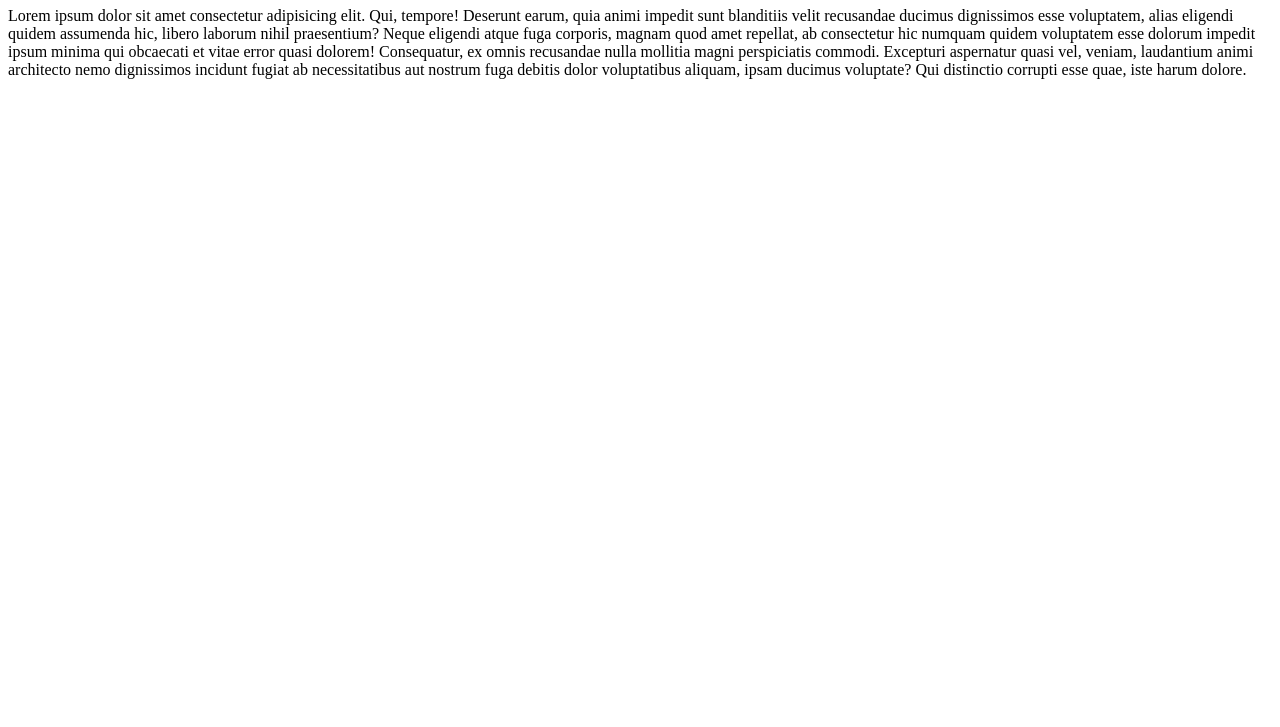
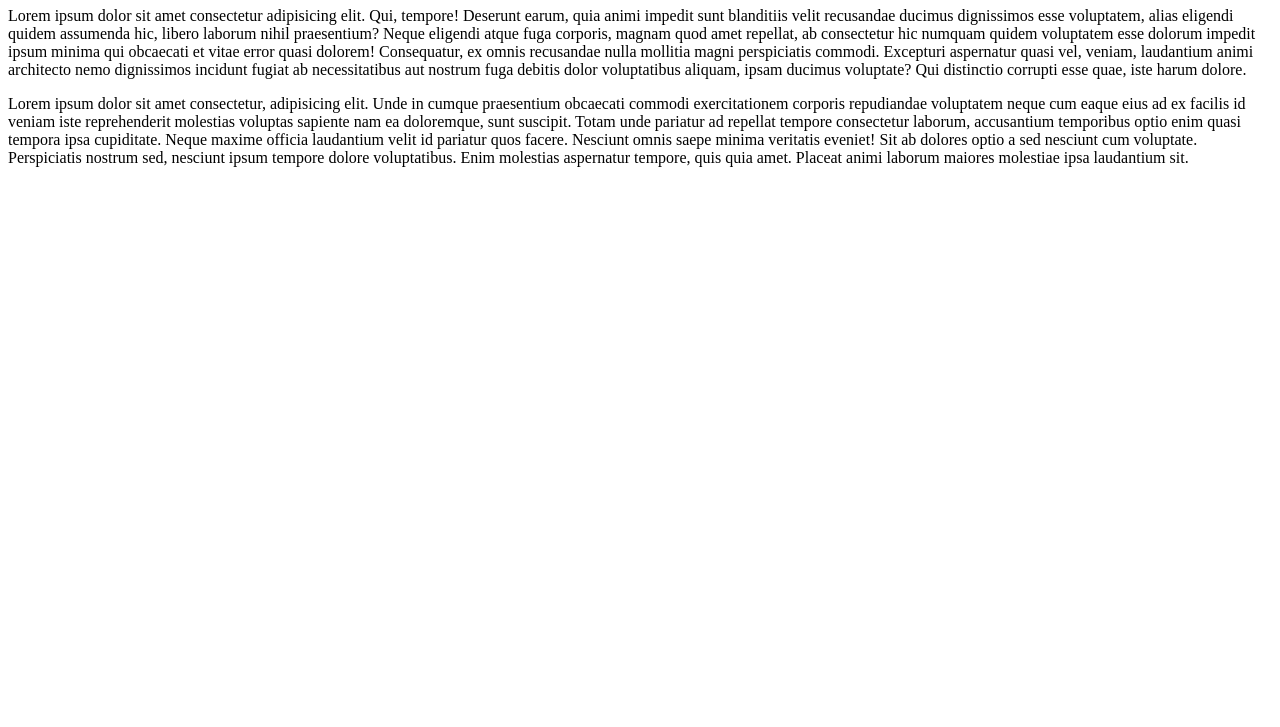
Before and after one commit to MehulParmar0507/demo-page-html, a plain HTML site: page index.html in a window 1280 px wide. Shown: the part 73-800 px from the top of the page. Drawn offline with Linux system fonts and the light colour scheme.

Commit message:
changes done

```diff
--- a/index.html
+++ b/index.html
@@ -8,5 +8,6 @@
 <body>
  <h1>This Is Heading</h1>
  <p>Lorem ipsum dolor sit amet consectetur adipisicing elit. Qui, tempore! Deserunt earum, quia animi impedit sunt blanditiis velit recusandae ducimus dignissimos esse voluptatem, alias eligendi quidem assumenda hic, libero laborum nihil praesentium? Neque eligendi atque fuga corporis, magnam quod amet repellat, ab consectetur hic numquam quidem voluptatem esse dolorum impedit ipsum minima qui obcaecati et vitae error quasi dolorem! Consequatur, ex omnis recusandae nulla mollitia magni perspiciatis commodi. Excepturi aspernatur quasi vel, veniam, laudantium animi architecto nemo dignissimos incidunt fugiat ab necessitatibus aut nostrum fuga debitis dolor voluptatibus aliquam, ipsam ducimus voluptate? Qui distinctio corrupti esse quae, iste harum dolore.</p>
+ <p>Lorem ipsum dolor sit amet consectetur, adipisicing elit. Unde in cumque praesentium obcaecati commodi exercitationem corporis repudiandae voluptatem neque cum eaque eius ad ex facilis id veniam iste reprehenderit molestias voluptas sapiente nam ea doloremque, sunt suscipit. Totam unde pariatur ad repellat tempore consectetur laborum, accusantium temporibus optio enim quasi tempora ipsa cupiditate. Neque maxime officia laudantium velit id pariatur quos facere. Nesciunt omnis saepe minima veritatis eveniet! Sit ab dolores optio a sed nesciunt cum voluptate. Perspiciatis nostrum sed, nesciunt ipsum tempore dolore voluptatibus. Enim molestias aspernatur tempore, quis quia amet. Placeat animi laborum maiores molestiae ipsa laudantium sit.</p>
 </body>
 </html>
```
